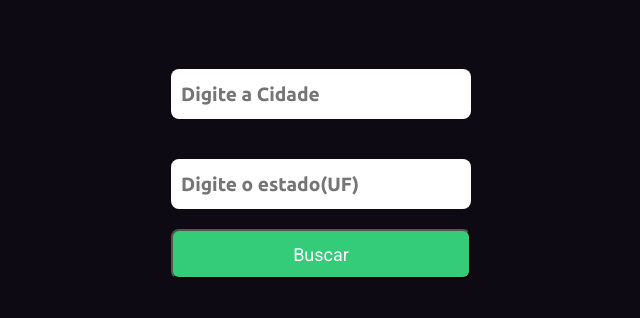
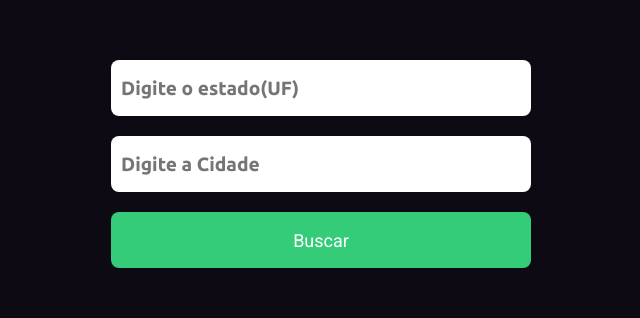
Before and after one commit to Note45/Ecoleta-NLW-1, a React (Create React App) app in the folder web/: page /search-point in a window 1280 px wide. Shown: the part 236-554 px from the top of the page, without its empty margins (319-959 px from the left). Built offline with nearby package versions, Linux system fonts and the light colour scheme; no server answers.

Commit message:
Created function handleClick to page SearchPoint in web application

```diff
--- a/web/src/pages/SearchPoint/index.tsx
+++ b/web/src/pages/SearchPoint/index.tsx
@@ -1,13 +1,50 @@
-import React, { useState, ChangeEvent } from 'react';
+import React, { useState, ChangeEvent, useEffect} from 'react';
+import axios from 'axios';
 
 import './styles.css';
+
+interface IBGEUFResponse {
+  sigla: string;
+}
+
+interface IBGECityResponse {
+  nome: string;
+}
 
 const SearchPoint = () => {
   const [ufs, setUfs] = useState<string[]>([]);
   const [cities, setCities] = useState<string[]>([]);
 
-  const [selectedUf, setSelectedUf] = useState('0');
-  const [selectedCity, setSelectedCity] = useState('0');
+  const [selectedUf, setSelectedUf] = useState('');
+  const [selectedCity, setSelectedCity] = useState('');
+
+  useEffect(() => {
+    axios.get<IBGEUFResponse[]>('https://servicodados.ibge.gov.br/api/v1/localidades/estados')
+      .then(response => {
+        const ufInitials = response.data.map(uf => uf.sigla);
+
+        setUfs(ufInitials);
+      });
+  }, []);
+
+  useEffect(() => {
+    axios.get<IBGECityResponse[]>(`https://servicodados.ibge.gov.br/api/v1/localidades/estados/${selectedUf}/municipios`)
+    .then(response => {
+      const cityNames = response.data.map(city => city.nome);
+
+      setCities(cityNames);
+    });
+  }, [selectedUf]);
+
+  async function handleClick() {
+    console.log('Entrou HandleCLick')
+    if(ufs.includes(selectedUf.toUpperCase()) === false || cities.includes(selectedCity) === false) {
+      alert('Erro no valor do estado ou cidade!');
+      return;
+    }
+
+    //go to page ListPointsSearch
+  }
 
   function handleSelectedUf(event: ChangeEvent<HTMLInputElement>) {
     const uf = event.target.value;
@@ -25,21 +62,27 @@ const SearchPoint = () => {
     <div className='containerSearchPoint'>
       <input
         type='text'
+        name='Estado'
+        id='uf'
+        onChange={handleSelectedUf}
+        placeholder='Digite o estado(UF)'
+        maxLength={2}
+        required
+      />
+
+      <input
+        type='text'
         name='city'
         id='city'
         onChange={handleSelectedCity}
         placeholder='Digite a Cidade'
+        required
       />
 
-      <input
-        type='text'
-        name='Estado'
-        id='uf'
-        onChange={handleSelectedUf}
-        placeholder='Digite o estado(UF)'
-      />
-
-      <button className='buttonSearch'>
+      <button
+        className='buttonSearch'
+        onClick={handleClick}
+      >
         <p className='buttonText'>Buscar</p>
       </button>
     </div>
--- a/web/src/pages/SearchPoint/styles.css
+++ b/web/src/pages/SearchPoint/styles.css
@@ -8,10 +8,10 @@
 }
 
 .containerSearchPoint #city {
-  margin: 20px;
+  margin: 10px;
   padding: 10px;
-  width: 300px;
-  height: 50px;
+  width: 420px;
+  height: 56px;
   font-size: larger;
   border: none;
   border-radius: 8px;
@@ -19,10 +19,10 @@
 }
 
 .containerSearchPoint #uf {
-  margin: 20px;
+  margin: 10px;
   padding: 10px;
-  width: 300px;
-  height: 50px;
+  width: 420px;
+  height: 56px;
   font-size: larger;
   border: none;
   border-radius: 8px;
@@ -30,11 +30,17 @@
 }
 
 .containerSearchPoint .buttonSearch {
-  width: 300px;
-  height: 50px;
+  margin: 10px;
+  width: 420px;
+  height: 56px;
   background-color: #34CB79;
+  border: none;
   border-radius: 8px;
   font-size: large;
+}
+
+.containerSearchPoint .buttonSearch:hover {
+  background-color: rgb(43, 133, 83);
 }
 
 .containerSearchPoint .buttonSearch .buttonText {
```
